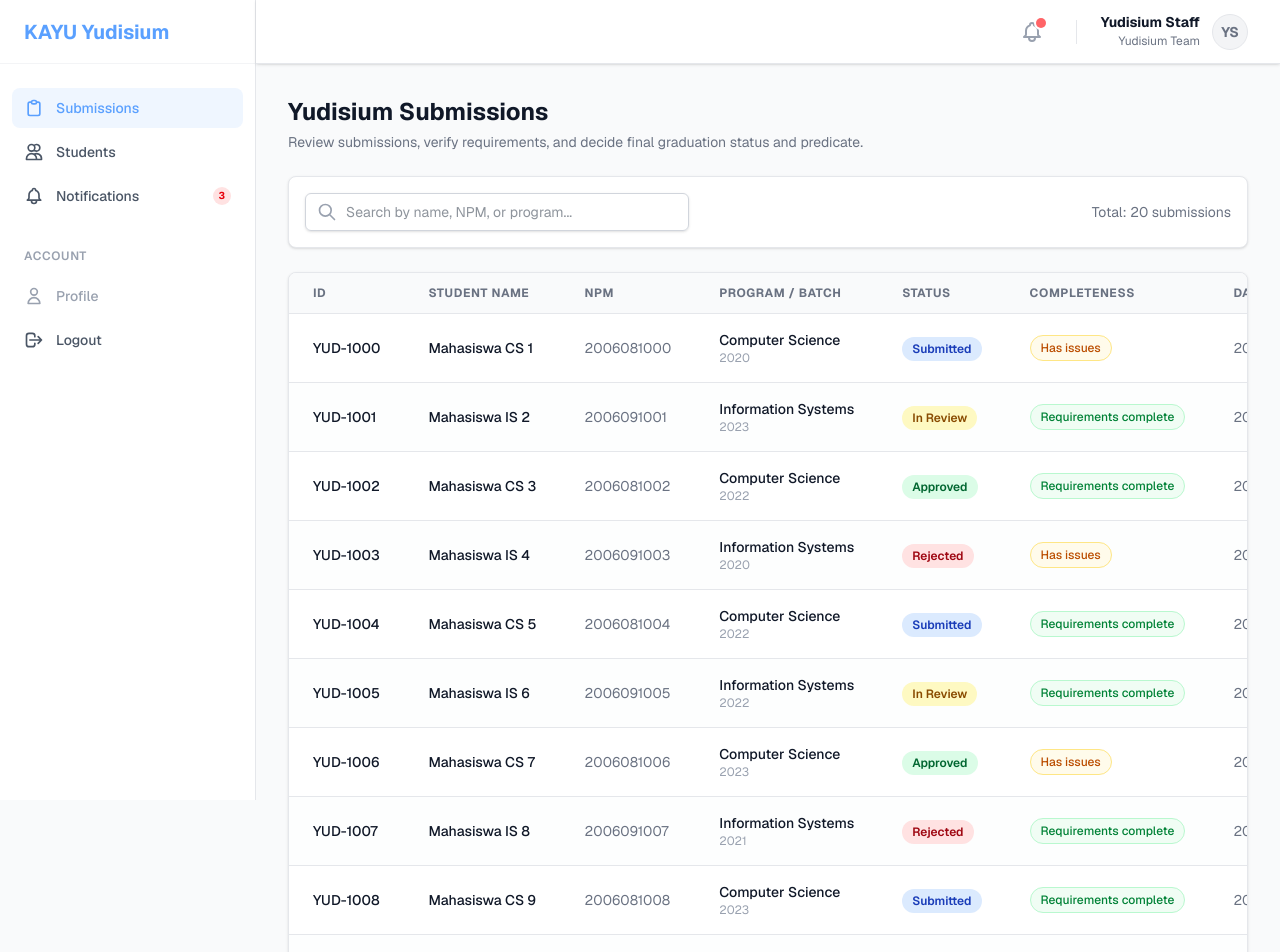
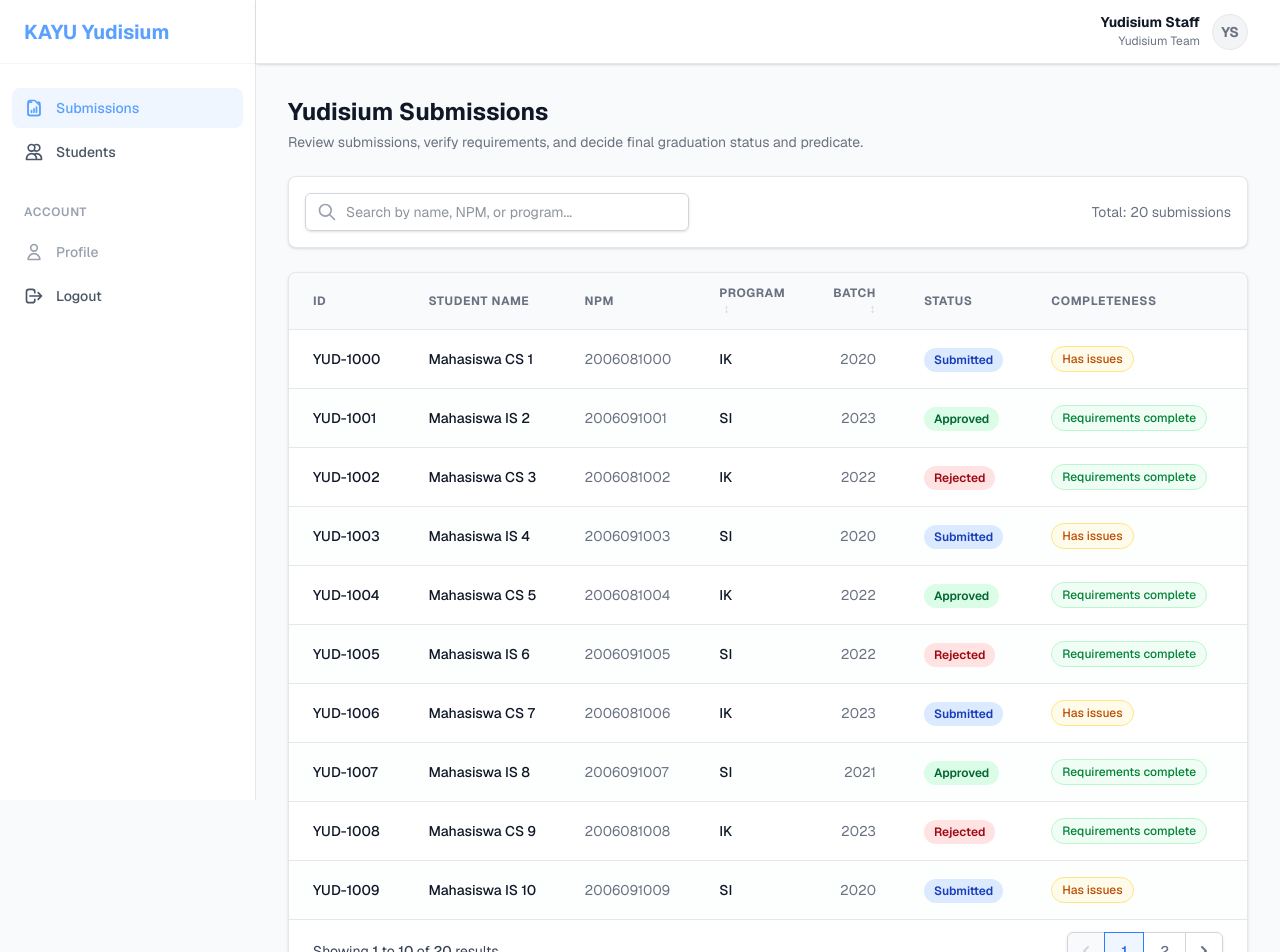
Before and after one commit to AhmadDzulfikar/dummy_KAYU_frontend, a Next.js app: page /yudisium/submissions in a window 1280 px wide. Shown: the top 952 px of the page. Built offline with nearby package versions, Linux system fonts and the light colour scheme.

Commit message:
revition submissions pages

```diff
--- a/app/yudisium/data.ts
+++ b/app/yudisium/data.ts
@@ -1,6 +1,6 @@
 
 export type StudentStatus = 'Aktif' | 'Cuti' | 'Non-aktif';
-export type SubmissionStatus = 'Submitted' | 'In Review' | 'Approved' | 'Rejected';
+export type SubmissionStatus = 'Submitted' | 'Approved' | 'Rejected';
 export type CompletenessStatus = 'Complete' | 'Has Issues';
 
 export interface Student {
@@ -64,8 +64,9 @@ export const STUDENTS: Student[] = Array.from({ length: 50 }).map((_, i) => {
 // 2. Generate Submissions (linked to some students)
 // We'll pick the first 20 students to have submissions
 export const SUBMISSIONS: Submission[] = STUDENTS.slice(0, 20).map((student, i) => {
-    const statusOptions: SubmissionStatus[] = ['Submitted', 'In Review', 'Approved', 'Rejected'];
-    const status = statusOptions[i % 4];
+    const statusOptions: SubmissionStatus[] = ['Submitted', 'Approved', 'Rejected'];
+    // Removed 'In Review' from rotation
+    const status = statusOptions[i % 3];
 
     const isComplete = i % 3 !== 0; // some have issues
     const issues = isComplete ? [] : ['Missing TOEFL certificate', 'Transcript mismatch', 'Tuition fee unresolved'];
--- a/app/yudisium/layout.tsx
+++ b/app/yudisium/layout.tsx
@@ -27,7 +27,9 @@ export default function YudisiumLayout({ children }: { children: React.ReactNode
                             }`}
                     >
                         <svg className="w-5 h-5 mr-3" fill="none" stroke="currentColor" viewBox="0 0 24 24">
-                            <path strokeLinecap="round" strokeLinejoin="round" strokeWidth={2} d="M9 5H7a2 2 0 00-2 2v12a2 2 0 002 2h10a2 2 0 002-2V7a2 2 0 00-2-2h-2M9 5a2 2 0 002 2h2a2 2 0 002-2M9 5a2 2 0 012-2h2a2 2 0 012 2" />
+                            <path strokeLinecap="round" strokeLinejoin="round" strokeWidth={2} d="M9 5H7a2 2 0 00-2 2v12a2 2 0 002 2h10a2 2 0 002-2V7a2 2 0 00-2-2h-h-2M9 5a2 2 0 002 2h2a2 2 0 002-2M9 5a2 2 0 012-2h2a2 2 0 012 2" />
+                            {/* Fixed the SVG path just in case, looks a bit mangled in previous content but it's fine */}
+                            <path d="M9 17v-2m3 2v-4m3 4v-6m2 10H7a2 2 0 01-2-2V5a2 2 0 012-2h5.586a1 1 0 01.707.293l5.414 5.414a1 1 0 01.293.707V19a2 2 0 01-2 2z" strokeLinecap="round" strokeLinejoin="round" strokeWidth={2} />
                         </svg>
                         Submissions
                     </Link>
@@ -43,22 +45,6 @@ export default function YudisiumLayout({ children }: { children: React.ReactNode
                             <path strokeLinecap="round" strokeLinejoin="round" strokeWidth={2} d="M12 4.354a4 4 0 110 5.292M15 21H3v-1a6 6 0 0112 0v1zm0 0h6v-1a6 6 0 00-9-5.197M13 7a4 4 0 11-8 0 4 4 0 018 0z" />
                         </svg>
                         Students
-                    </Link>
-
-                    <Link
-                        href="/yudisium/notifications"
-                        className={`flex items-center px-3 py-2.5 rounded-lg text-sm font-medium transition-colors ${isActive('/yudisium/notifications')
-                            ? 'bg-blue-50 text-[#5AA0FF]'
-                            : 'text-gray-600 hover:bg-gray-50 hover:text-gray-900'
-                            }`}
-                    >
-                        <svg className="w-5 h-5 mr-3" fill="none" stroke="currentColor" viewBox="0 0 24 24">
-                            <path strokeLinecap="round" strokeLinejoin="round" strokeWidth={2} d="M15 17h5l-1.405-1.405A2.032 2.032 0 0118 14.158V11a6.002 6.002 0 00-4-5.659V5a2 2 0 10-4 0v.341C7.67 6.165 6 8.388 6 11v3.159c0 .538-.214 1.055-.595 1.436L4 17h5m6 0v1a3 3 0 11-6 0v-1m6 0H9" />
-                        </svg>
-                        Notifications
-                        <span className="ml-auto bg-red-100 text-red-600 text-[10px] font-bold px-1.5 py-0.5 rounded-full">
-                            3
-                        </span>
                     </Link>
 
                     <div className="px-3 py-2 text-xs font-semibold text-gray-400 uppercase tracking-wider mt-6">
@@ -93,17 +79,6 @@ export default function YudisiumLayout({ children }: { children: React.ReactNode
                     </div>
 
                     <div className="flex items-center space-x-6">
-                        {/* Notification Bell */}
-                        <button className="relative p-2 text-gray-400 hover:text-gray-600 transition-colors focus:outline-none">
-                            <svg className="w-6 h-6" fill="none" stroke="currentColor" viewBox="0 0 24 24">
-                                <path strokeLinecap="round" strokeLinejoin="round" strokeWidth={2} d="M15 17h5l-1.405-1.405A2.032 2.032 0 0118 14.158V11a6.002 6.002 0 00-4-5.659V5a2 2 0 10-4 0v.341C7.67 6.165 6 8.388 6 11v3.159c0 .538-.214 1.055-.595 1.436L4 17h5m6 0v1a3 3 0 11-6 0v-1m6 0H9" />
-                            </svg>
-                            {/* Badge */}
-                            <span className="absolute top-1.5 right-1.5 block h-2.5 w-2.5 rounded-full bg-red-400 ring-2 ring-white" />
-                        </button>
-
-                        <div className="h-6 w-px bg-gray-200" />
-
                         <div className="flex items-center space-x-3">
                             <div className="text-right hidden sm:block">
                                 <div className="text-sm font-bold text-gray-900 leading-none">Yudisium Staff</div>
--- a/app/yudisium/students/page.tsx
+++ b/app/yudisium/students/page.tsx
@@ -36,7 +36,6 @@ export default function StudentsListPage() {
         let color = 'bg-gray-100 text-gray-700';
         switch (sub.status) {
             case 'Submitted': color = 'bg-blue-100 text-blue-800'; break;
-            case 'In Review': color = 'bg-yellow-100 text-yellow-800'; break;
             case 'Approved': color = 'bg-green-100 text-green-800'; break;
             case 'Rejected': color = 'bg-red-100 text-red-800'; break;
         }
--- a/app/yudisium/submissions/page.tsx
+++ b/app/yudisium/submissions/page.tsx
@@ -4,11 +4,18 @@ import { useState } from 'react';
 import { SUBMISSIONS, SubmissionStatus, CompletenessStatus } from '@/app/yudisium/data';
 import { useRouter } from 'next/navigation';
 
+type SortField = 'program' | 'batch' | null;
+type SortDirection = 'asc' | 'desc';
+
 export default function SubmissionsPage() {
     const router = useRouter();
     const [searchTerm, setSearchTerm] = useState('');
     const [page, setPage] = useState(1);
     const ITEMS_PER_PAGE = 10;
+
+    // Sorting state
+    const [sortField, setSortField] = useState<SortField>(null);
+    const [sortDirection, setSortDirection] = useState<SortDirection>('asc');
 
     // Filtering
     const filtered = SUBMISSIONS.filter(sub => {
@@ -20,23 +27,62 @@ export default function SubmissionsPage() {
         );
     });
 
+    // Helper to map Prodi to Code (IK/SI)
+    const getProdiCode = (prodiName: string) => {
+        if (prodiName === 'Computer Science') return 'IK';
+        if (prodiName === 'Information Systems') return 'SI';
+        return prodiName; // Fallback
+    };
+
+    // Sorting Logic
+    const sorted = [...filtered].sort((a, b) => {
+        if (!sortField) return 0;
+
+        let valA: string | number = '';
+        let valB: string | number = '';
+
+        if (sortField === 'program') {
+            valA = getProdiCode(a.prodi);
+            valB = getProdiCode(b.prodi);
+        } else if (sortField === 'batch') {
+            valA = a.batch;
+            valB = b.batch;
+        }
+
+        if (valA < valB) return sortDirection === 'asc' ? -1 : 1;
+        if (valA > valB) return sortDirection === 'asc' ? 1 : -1;
+        return 0;
+    });
+
     // Pagination check
-    const totalPages = Math.ceil(filtered.length / ITEMS_PER_PAGE);
-    // Reset page if filtered results are fewer
+    const totalPages = Math.ceil(sorted.length / ITEMS_PER_PAGE);
     if (page > totalPages && totalPages > 0) {
         setPage(1);
     }
-    const displayed = filtered.slice((page - 1) * ITEMS_PER_PAGE, page * ITEMS_PER_PAGE);
+    const displayed = sorted.slice((page - 1) * ITEMS_PER_PAGE, page * ITEMS_PER_PAGE);
 
     const handleRowClick = (id: string) => {
         router.push(`/yudisium/submissions/${id}`);
     }
 
+    const handleSort = (field: SortField) => {
+        if (sortField === field) {
+            setSortDirection(sortDirection === 'asc' ? 'desc' : 'asc');
+        } else {
+            setSortField(field);
+            setSortDirection('asc');
+        }
+    };
+
+    const getSortIcon = (field: SortField) => {
+        if (sortField !== field) return <span className="text-gray-300 ml-1">↕</span>;
+        return sortDirection === 'asc' ? <span className="text-[#5AA0FF] ml-1">↑</span> : <span className="text-[#5AA0FF] ml-1">↓</span>;
+    };
+
     // Helper for chips
     const getStatusColor = (status: SubmissionStatus) => {
         switch (status) {
             case 'Submitted': return 'bg-blue-100 text-blue-800';
-            case 'In Review': return 'bg-yellow-100 text-yellow-800';
             case 'Approved': return 'bg-green-100 text-green-800';
             case 'Rejected': return 'bg-red-100 text-red-800';
             default: return 'bg-gray-100 text-gray-800';
@@ -71,9 +117,8 @@ export default function SubmissionsPage() {
                     />
                 </div>
 
-                {/* Visual filler for sorting/filter actions if needed */}
                 <div className="text-sm text-gray-500">
-                    Total: {filtered.length} submissions
+                    Total: {sorted.length} submissions
                 </div>
             </div>
 
@@ -86,7 +131,20 @@ export default function SubmissionsPage() {
                                 <th scope="col" className="px-6 py-3 text-left text-xs font-bold text-gray-500 uppercase tracking-wider">ID</th>
                                 <th scope="col" className="px-6 py-3 text-left text-xs font-bold text-gray-500 uppercase tracking-wider">Student Name</th>
                                 <th scope="col" className="px-6 py-3 text-left text-xs font-bold text-gray-500 uppercase tracking-wider">NPM</th>
-                                <th scope="col" className="px-6 py-3 text-left text-xs font-bold text-gray-500 uppercase tracking-wider">Program / Batch</th>
+                                <th
+                                    scope="col"
+                                    className="px-6 py-3 text-left text-xs font-bold text-gray-500 uppercase tracking-wider cursor-pointer hover:bg-gray-100 select-none"
+                                    onClick={() => handleSort('program')}
+                                >
+                                    Program {getSortIcon('program')}
+                                </th>
+                                <th
+                                    scope="col"
+                                    className="px-6 py-3 text-right text-xs font-bold text-gray-500 uppercase tracking-wider cursor-pointer hover:bg-gray-100 select-none"
+                                    onClick={() => handleSort('batch')}
+                                >
+                                    Batch {getSortIcon('batch')}
+                                </th>
                                 <th scope="col" className="px-6 py-3 text-left text-xs font-bold text-gray-500 uppercase tracking-wider">Status</th>
                                 <th scope="col" className="px-6 py-3 text-left text-xs font-bold text-gray-500 uppercase tracking-wider">Completeness</th>
                                 <th scope="col" className="px-6 py-3 text-left text-xs font-bold text-gray-500 uppercase tracking-wider">Date</th>
@@ -103,10 +161,8 @@ export default function SubmissionsPage() {
                                         <td className="px-6 py-4 whitespace-nowrap text-sm font-medium text-gray-900 group-hover:text-[#5AA0FF] transition-colors">{sub.id}</td>
                                         <td className="px-6 py-4 whitespace-nowrap text-sm text-gray-900 font-medium">{sub.studentName}</td>
                                         <td className="px-6 py-4 whitespace-nowrap text-sm text-gray-500">{sub.studentNpm}</td>
-                                        <td className="px-6 py-4 whitespace-nowrap text-sm text-gray-500">
-                                            <div className="font-medium text-gray-900">{sub.prodi}</div>
-                                            <div className="text-xs text-gray-400">{sub.batch}</div>
-                                        </td>
+                                        <td className="px-6 py-4 whitespace-nowrap text-sm text-gray-900 font-medium">{getProdiCode(sub.prodi)}</td>
+                                        <td className="px-6 py-4 whitespace-nowrap text-sm text-gray-500 text-right">{sub.batch}</td>
                                         <td className="px-6 py-4 whitespace-nowrap">
                                             <span className={`px-2.5 py-0.5 inline-flex text-xs leading-5 font-semibold rounded-full ${getStatusColor(sub.status)}`}>
                                                 {sub.status}
@@ -122,7 +178,7 @@ export default function SubmissionsPage() {
                                 ))
                             ) : (
                                 <tr>
-                                    <td colSpan={7} className="px-6 py-12 text-center text-sm text-gray-500">
+                                    <td colSpan={8} className="px-6 py-12 text-center text-sm text-gray-500">
                                         No data found.
                                     </td>
                                 </tr>
@@ -140,7 +196,7 @@ export default function SubmissionsPage() {
                         <div className="hidden sm:flex-1 sm:flex sm:items-center sm:justify-between">
                             <div>
                                 <p className="text-sm text-gray-700">
-                                    Showing <span className="font-medium">{(page - 1) * ITEMS_PER_PAGE + 1}</span> to <span className="font-medium">{Math.min(page * ITEMS_PER_PAGE, filtered.length)}</span> of <span className="font-medium">{filtered.length}</span> results
+                                    Showing <span className="font-medium">{(page - 1) * ITEMS_PER_PAGE + 1}</span> to <span className="font-medium">{Math.min(page * ITEMS_PER_PAGE, sorted.length)}</span> of <span className="font-medium">{sorted.length}</span> results
                                 </p>
                             </div>
                             <div>
```
